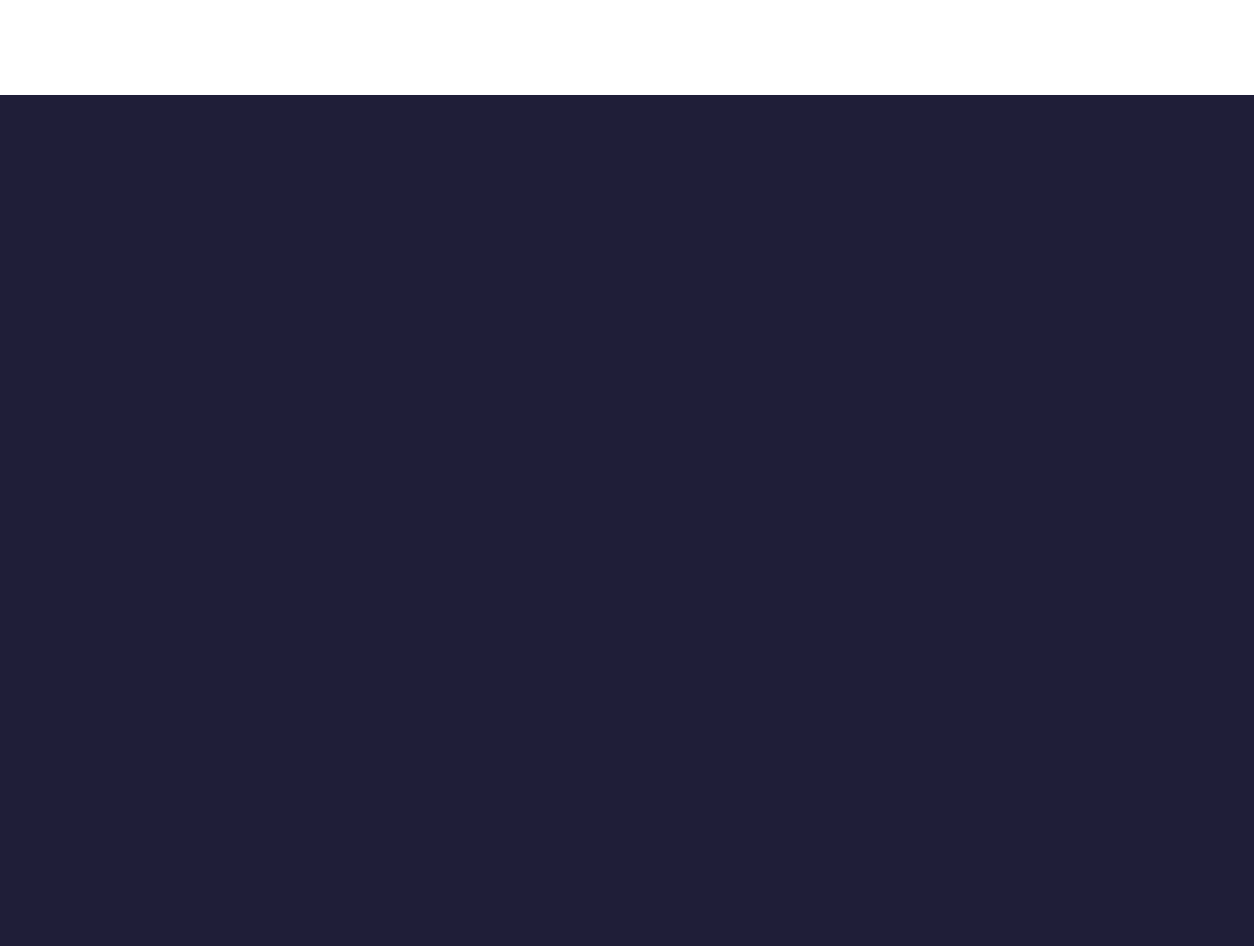
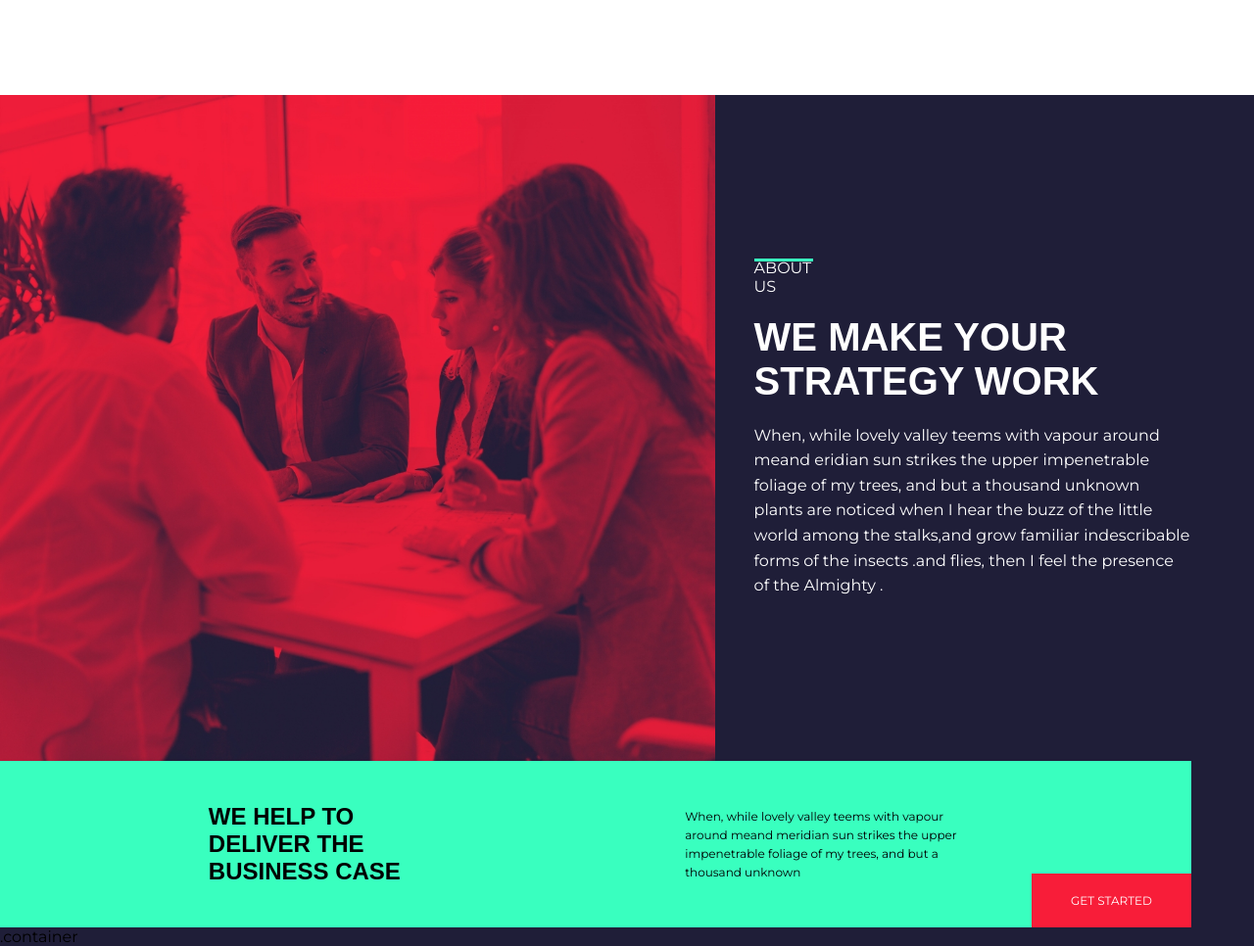
Before and after one commit to miggiu89/proj-html-vuejs, a plain HTML site: page index.html in a window 1280 px wide. Shown: the part 2563-3529 px from the top of the page at 98% size. Before the commit the page ends 2660 px from the top, so only its background shows below. Drawn offline with nearby package versions, Linux system fonts and the light colour scheme; a web font is replaced by a local one.

Commit message:
push 2nd section

```diff
--- a/css/style.css
+++ b/css/style.css
@@ -210,3 +210,89 @@
     margin-top: 20px;
   }
   /* / first section */
+
+   /* second section */
+#about{
+  width: 100%;
+  height: 850px;
+  padding-right: 5%;
+  display: flex;
+  flex-wrap: wrap;
+}
+
+#about .left{
+  flex-basis: 60%;
+  height: 80%;
+  background-image: url('../img/business-people-working-together-on-project-and-5FHSKBL.jpg');
+  background-size: cover;
+  background-repeat: no-repeat;
+}
+
+#about .right{
+  flex-basis: 40%;
+  height: 80%;
+  padding-left: 40px;
+  display: flex;
+  align-items: center;
+}
+
+#about .right .info-box{
+  color: #fff;
+}
+
+#about .right .info-box span{
+  text-transform: uppercase;
+}
+
+#about .right .info-box span:first-of-type{
+  width: 60px;
+  height: 3px;
+  margin-right: 20px;
+  border-bottom: 3px solid #39ffbf;
+  display: inline-block;
+}
+
+#about .right .info-box h2{
+  text-transform: uppercase;
+  margin: 20px 0;
+  font-size: 40px;
+}
+
+#about .bottom{
+  height: 20%;
+  flex-basis: 100%;
+  background-color: #39ffbf;
+  display: flex;
+  justify-content: center;
+  align-items: center;
+  position: relative;
+}
+
+#about .bottom h2{
+  flex-basis: 20%;
+}
+
+#about .bottom p{
+  flex-basis: 25%;
+  margin-left: 20%;
+  font-size: 12px;
+}
+
+#about .bottom .button{
+  position: absolute;
+  right: 0;
+  bottom: 0;
+  padding: 20px 40px;
+  background-color: #f81d39;
+  color: white;
+  text-transform: uppercase;
+  font-size: 12px;
+  cursor: pointer;
+}
+
+#about .bottom .button:hover{
+  border: 3px solid black;
+  transition-duration: 0.1s;
+  transition-timing-function: linear;
+}
+/* / second section */
--- a/index.html
+++ b/index.html
@@ -87,6 +87,32 @@
         </div>
       </section>
       <!-- / first section -->
+      <!-- second section (about us) -->
+      <section id="about">
+        <div class="left"></div>
+        <div class="right">
+          <div class="info-box">
+            <span>about us</span>
+            <h2>we make your strategy work</h2>
+            <p>When, while lovely valley teems with vapour around meand eridian sun strikes the upper impenetrable foliage of my trees, and but a thousand unknown plants are noticed when I hear the buzz of the little world among the stalks,and grow familiar indescribable forms of the insects .and flies, then I feel the presence of the Almighty .</p>
+          </div>
+        </div>
+        <div class="bottom">
+          <h2>we help to deliver the business case</h2>
+          <p>When, while lovely valley teems with vapour around meand meridian sun strikes the upper impenetrable foliage of my trees, and but a thousand unknown</p>
+          <div class="button">get started</div>
+        </div>
+      </section>
+      <!-- / second section -->
+
+      <!-- third section -->
+      <section>
+        .container
+
+
+
+      </section>
+
 
     <script src="vue/script.js"></script>
 </body>
--- a/vue/script.js
+++ b/vue/script.js
@@ -11,5 +11,7 @@ let app = new Vue ({
         'contact'
       ],
       /* / header e footer*/
-    }
+
+
+  },
 })
```
